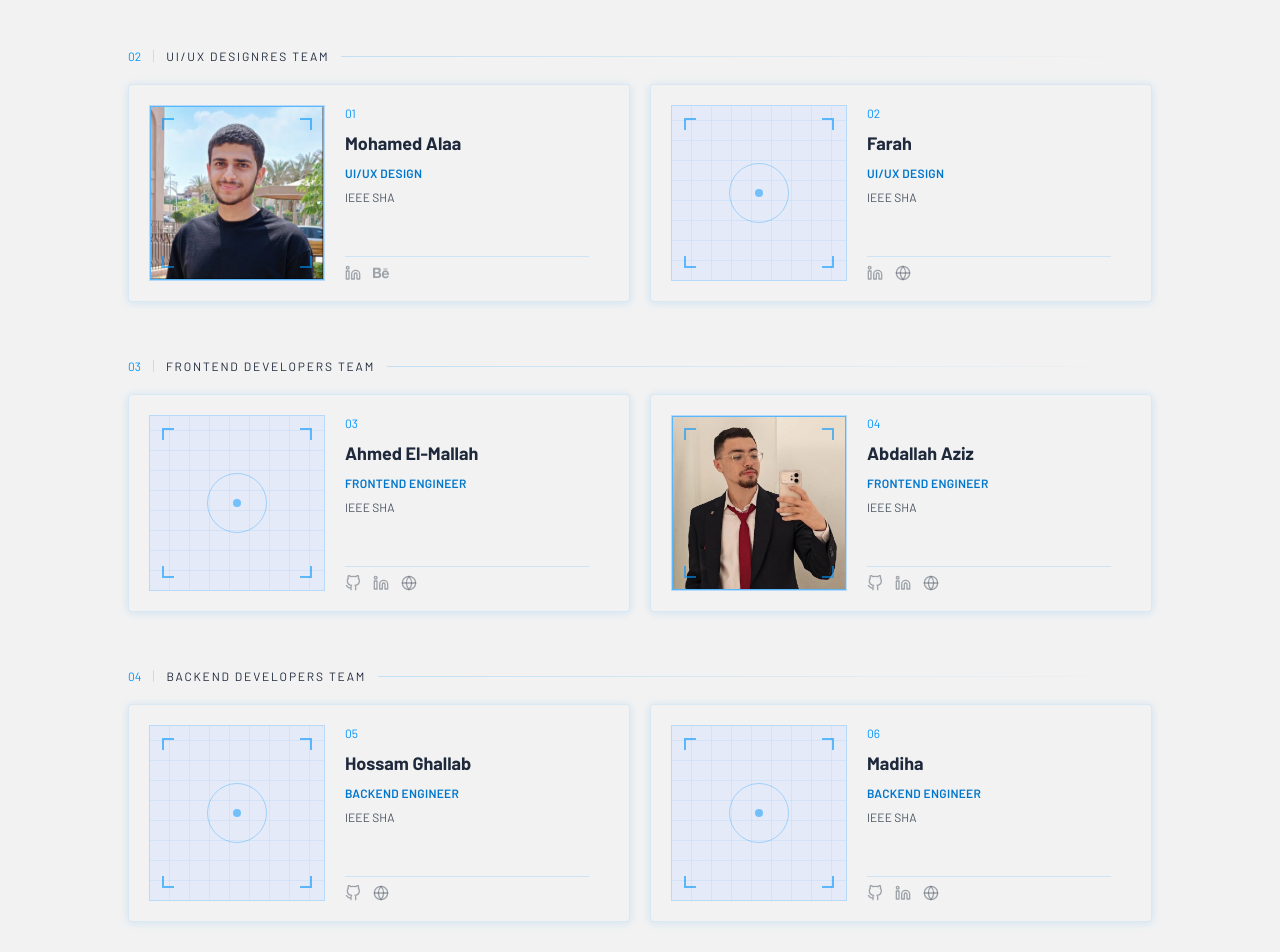
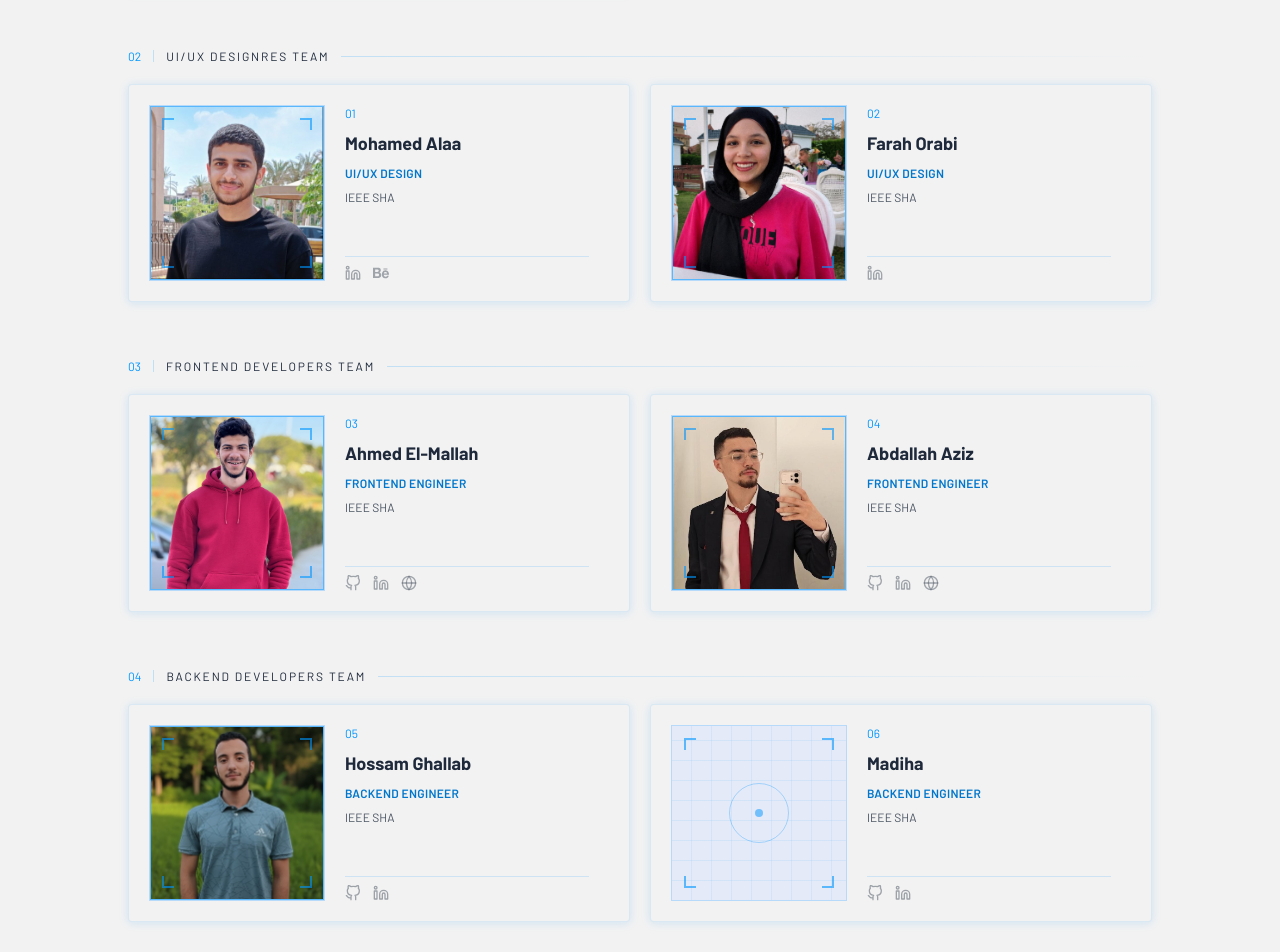
Before and after one commit to ieeesha10-svg/Ieee-website, a React (Vite) app in the folder client/: page /dev-team in a window 1280 px wide. Shown: the part 840-1792 px from the top of the page. Built offline with nearby package versions, Linux system fonts and the light colour scheme; no server answers.

Commit message:
add Ali Ahmed as the Head of The Website Team

```diff
--- a/client/src/data/teamData.js
+++ b/client/src/data/teamData.js
@@ -1,10 +1,10 @@
 
 // import aliImg from "../assets/images/dev-team/mohamed-alaa.jpeg";
 import mohamedImg from "../assets/images/dev-team/mohamed-alaa.jpeg";
-// import farahImg from "../assets/images/dev-team/farah-orabi.jpeg";
-// import ahmedImg from "../assets/images/dev-team/ahmed-el-mallah.jpeg";
+import farahImg from "../assets/images/dev-team/farah-orabi.jpeg";
+import ahmedImg from "../assets/images/dev-team/ahmed-elmalah.jpeg";
 import abdallahImg from "../assets/images/dev-team/abdallah-aziz.jpeg";
-// import hossamImg from "../assets/images/dev-team/hossam.jpeg";
+import hossamImg from "../assets/images/dev-team/hossam-ghallab.jpeg";
 // import madihaImg from "../assets/images/dev-team/madiha.jpeg";
 
 export const stats = [
@@ -17,7 +17,7 @@ export const tracks = [
   {
     id: "track-01",
     number: "01",
-    title: "Head Of Website Team / Vice Head Of ",
+    title: "Head Of Website Team / Vice Head Of Technical Team",
     members: [
       {
         id: 0,
@@ -25,7 +25,7 @@ export const tracks = [
         name: "Ali Ahmed",
         role: "Full Stack Developer",
         dept: "IEEE SHA",
-        image: mohamedImg,
+        image: null,
         links: {
           // linkedin: "https://www.linkedin.com/in/mohamed-alaa-a498602b7",
           // portfolio: "https://www.behance.net/mohamedalaa8950",
@@ -53,13 +53,12 @@ export const tracks = [
       {
         id: 2,
         number: "02",
-        name: "Farah",
+        name: "Farah Orabi",
         role: "UI/UX Design",
         dept: "IEEE SHA",
-        image: null,
+        image: farahImg,
         links: {
-          linkedin: "#",
-          portfolio: "#",
+          linkedin: "https://www.linkedin.com/in/farah-orabi-6b972a40a?utm_source=share_via&utm_content=profile&utm_medium=member_ios",
         },
       },
     ],
@@ -75,11 +74,11 @@ export const tracks = [
         name: "Ahmed El-Mallah",
         role: "Frontend Engineer",
         dept: "IEEE SHA",
-        image: null,
+        image: ahmedImg,
         links: {
-          linkedin: "#",
+          linkedin: "https://www.linkedin.com/in/ahmed-waheed-elmallah-19966a300/",
           github: "https://github.com/AhmedWaheedElmallah29",
-          portfolio: "#",
+          portfolio: "https://elmallah-portfolio.vercel.app",
         },
       },
       {
@@ -108,11 +107,10 @@ export const tracks = [
         name: "Hossam Ghallab",
         role: "Backend Engineer",
         dept: "IEEE SHA",
-        image: null,
+        image: hossamImg,
         links: {
-          linkedin: "",
+          linkedin: "https://www.linkedin.com/in/hossam-ghallab/",
           github: "https://github.com/0xcapt4in",
-          portfolio: "#",
         },
       },
       {
@@ -123,9 +121,9 @@ export const tracks = [
         dept: "IEEE SHA",
         image: null,
         links: {
-          linkedin: "#",
+          linkedin: "https://www.linkedin.com/in/madiha-elyazal-/",
           github: "https://github.com/madiha179",
-          portfolio: "#",
+          // portfolio: "",
         },
       },
     ],
```
